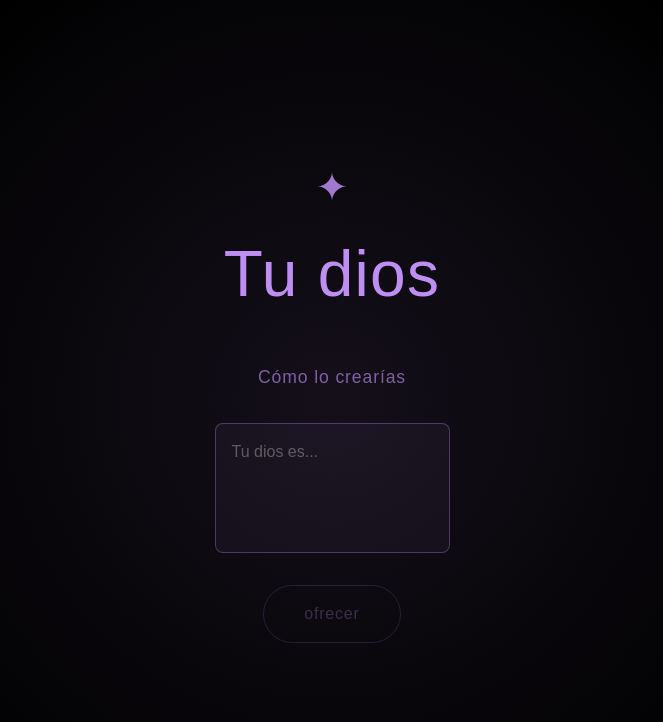
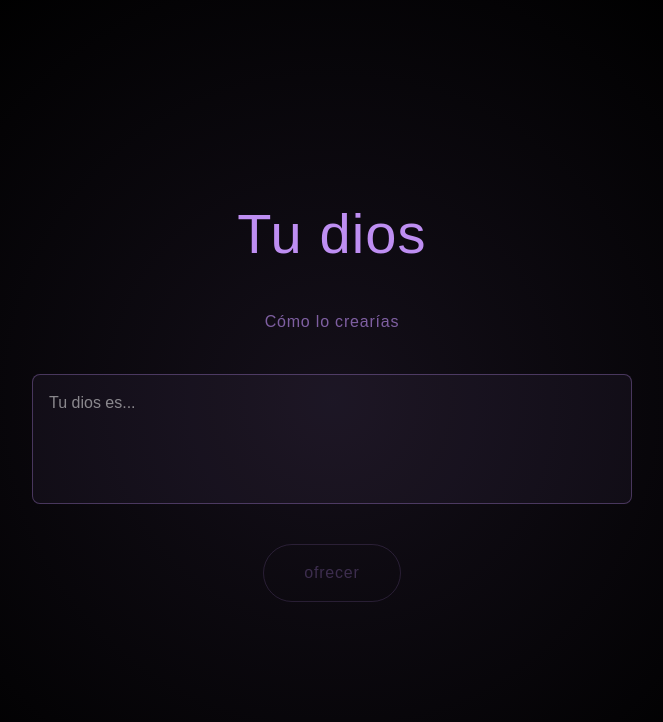
Before and after one commit to lgattari/imprenta-poetica, a Next.js app: page / in a window 1280 px wide. Shown: the top 722 px of the page, without its empty margins (308-971 px from the left). Built offline with nearby package versions, Linux system fonts and the light colour scheme.

Commit message:
refactor

```diff
--- a/app/page.tsx
+++ b/app/page.tsx
@@ -25,7 +25,6 @@ export default function Home() {
 
   if (enviado) return (
     <main className="min-h-screen flex flex-col items-center justify-center bg-black text-white p-8 relative overflow-hidden">
-      {/* Fondo con gradiente */}
       <div style={{
         position: 'absolute',
         top: 0,
@@ -35,53 +34,29 @@ export default function Home() {
         background: 'radial-gradient(circle at 50% 50%, rgba(200,150,255,0.08) 0%, rgba(0,0,0,1) 70%)',
         pointerEvents: 'none',
       }} />
-
       <div style={{
         position: 'relative',
         zIndex: 10,
         textAlign: 'center',
         animation: 'fadein 0.8s ease-out',
       }}>
-        <div style={{
-          fontSize: '3rem',
-          marginBottom: '2rem',
-          color: 'rgba(200,150,255,0.8)',
-          fontWeight: 300,
-        }}>
-          ✦
-        </div>
         <p style={{
           fontSize: '2rem',
           fontWeight: 300,
           color: 'rgba(200,150,255,0.95)',
-          marginBottom: '1rem',
-          letterSpacing: '0.05em',
+          margin: 0,
+          letterSpacing: '0.02em',
         }}>
           tu ofrenda fue recibida
         </p>
-        <div style={{
-          height: '1px',
-          width: '100px',
-          background: 'linear-gradient(90deg, transparent, rgba(200,150,255,0.8), transparent)',
-          margin: '2rem auto',
-        }} />
-        <p style={{
-          color: 'rgba(200,150,255,0.5)',
-          fontSize: '0.9rem',
-          fontStyle: 'italic',
-          letterSpacing: '0.05em',
-        }}>
-          el dios contempla tu creación
-        </p>
       </div>
-
       <style>{estilos}</style>
     </main>
   )
 
   return (
     <main className="min-h-screen flex flex-col items-center justify-center bg-black text-white p-8 relative overflow-hidden">
-      {/* Fondo con gradiente radial */}
+      {/* Fondo con gradiente */}
       <div style={{
         position: 'absolute',
         top: 0,
@@ -99,39 +74,32 @@ export default function Home() {
         display: 'flex',
         flexDirection: 'column',
         alignItems: 'center',
-        gap: '2rem',
+        gap: '2.5rem',
         maxWidth: '600px',
+        width: '100%',
         animation: 'fadein 1s ease-out',
       }}>
-        {/* Título principal */}
+        {/* Título */}
         <div style={{
           textAlign: 'center',
-          marginBottom: '1rem',
         }}>
-          <div style={{
-            fontSize: '2.5rem',
-            marginBottom: '1rem',
-            color: 'rgba(200,150,255,0.8)',
-          }}>
-            ✦
-          </div>
           <h1 style={{
-            fontSize: 'clamp(2.5rem, 6vw, 4rem)',
+            fontSize: 'clamp(2rem, 6vw, 3.5rem)',
             fontWeight: 300,
-            textAlign: 'center',
-            lineHeight: 1.3,
+            margin: 0,
             color: 'rgba(200,150,255,0.95)',
             letterSpacing: '0.02em',
+            lineHeight: 1.3,
           }}>
             Tu dios
           </h1>
         </div>
 
-        {/* Descripción */}
+        {/* Subtítulo */}
         <p style={{
-          textAlign: 'center',
-          fontSize: '1.1rem',
+          fontSize: '1rem',
           color: 'rgba(200,150,255,0.6)',
+          margin: 0,
           fontWeight: 300,
           letterSpacing: '0.05em',
         }}>
@@ -140,14 +108,23 @@ export default function Home() {
 
         {/* Input */}
         <textarea
-          className="w-full rounded-lg p-4 text-white placeholder-white/30 resize-none focus:outline-none transition-all"
           style={{
+            width: '100%',
             backgroundColor: 'rgba(200,150,255,0.05)',
             border: '1px solid rgba(200,150,255,0.3)',
+            borderRadius: '8px',
+            padding: '1rem',
+            color: 'white',
             fontSize: '1rem',
             fontFamily: 'inherit',
             lineHeight: '1.5',
+            resize: 'none',
+            transition: 'all 0.3s ease',
           }}
+          rows={4}
+          placeholder="Tu dios es..."
+          value={texto}
+          onChange={e => setTexto(e.target.value)}
           onFocus={(e: React.FocusEvent<HTMLTextAreaElement>) => {
             const target = e.target as HTMLTextAreaElement
             target.style.backgroundColor = 'rgba(200,150,255,0.1)'
@@ -158,10 +135,6 @@ export default function Home() {
             target.style.backgroundColor = 'rgba(200,150,255,0.05)'
             target.style.borderColor = 'rgba(200,150,255,0.3)'
           }}
-          rows={4}
-          placeholder="Tu dios es..."
-          value={texto}
-          onChange={e => setTexto(e.target.value)}
         />
 
         {/* Botón */}
```
